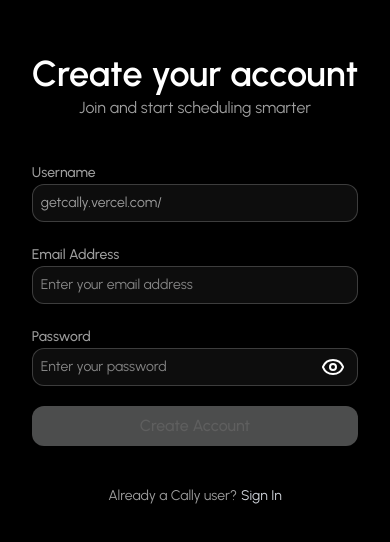
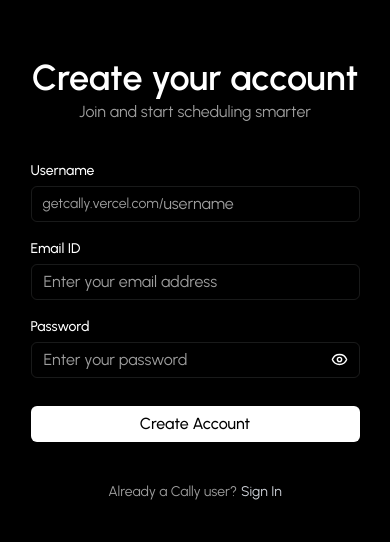
Before and after one commit to abhiiiiiii-21/Cally, a Next.js app in the folder cally/: page /auth/sign-up in a window 390 px wide. Shown: the part 144-686 px from the top of the page. Built offline with nearby package versions, Linux system fonts and the light colour scheme.

Commit message:
changes in the signup page

```diff
--- a/cally/app/auth/layout.jsx
+++ b/cally/app/auth/layout.jsx
@@ -39,12 +39,10 @@ export default function Layout({ children }) {
 
   return (
     <div className="grid grid-cols-1 lg:grid-cols-2 min-h-screen">
-      {/* Left side: dynamic sign in / sign up form */}
       <div className="flex items-center justify-center">
         {children}
       </div>
 
-      {/* Right side: static 3D component */}
       <div className="hidden lg:block w-full bg-gray-950/5">
         <ThreeDMarquee images={images} />
       </div>
--- a/cally/app/auth/sign-up/_components/SignUpForm.jsx
+++ b/cally/app/auth/sign-up/_components/SignUpForm.jsx
@@ -1,43 +1,39 @@
 "use client";
-
-
 import React, { useState } from "react";
 import { Eye, EyeOff } from "lucide-react";
 import { motion } from "framer-motion";
 import { useRouter } from "next/navigation";
-
-const GlassInputWrapper = ({ children }) => (
-  <motion.div
-    initial={{ opacity: 0, y: 8 }}
-    animate={{ opacity: 1, y: 0 }}
-    transition={{ duration: 0.4 }}
-    className="rounded-xl border border-border bg-foreground/5 backdrop-blur-sm transition-colors focus-within:border-violet-400/70 focus-within:bg-violet-500/10"
-  >
-    {children}
-  </motion.div>
-);
+import { Input } from "@/components/ui/input";
+import { Label } from "@/components/ui/label";
+import { toastManager } from "@/components/ui/toast";
 
 export default function SignUpForm() {
   const [showPassword, setShowPassword] = useState(false);
   const [username, setUsername] = useState("");
   const [email, setEmail] = useState("");
   const [password, setPassword] = useState("");
-
-
-  const [error, setError] = useState("");
+  const [loading, setLoading] = useState(false);
 
   const router = useRouter();
 
-  const isFormValid = username && email && password;
+  const isFormValid = Boolean(username && email && password);
 
   const handleSubmit = async (e) => {
+
     e.preventDefault();
-    // setError("");
+    if (!username || !email || !password) {
+      toastManager.add({
+        title: "Missing information",
+        description: "Please fill in all required fields to continue.",
+        type: "error"
+      })
+      return
+    }
 
+    setLoading(true)
 
-    // console.log("Form submitted:", { username, email, password });
     try {
-      const res = await fetch('http://localhost:5001/api/auth/signup', {
+      const res = await fetch(`${process.env.NEXT_PUBLIC_API_BASE_URL}/api/auth/signup`, {
         method: 'POST',
         headers: {
           'Content-Type': 'application/json',
@@ -48,13 +44,30 @@ export default function SignUpForm() {
       const data = await res.json();
 
       if (!res.ok) {
-        setError(data.error || 'Something went wrong');
+        toastManager.add({
+          title: "Signup failed",
+          description: data.error || "Something went wrong",
+          type: "error",
+        });
         return;
       }
+
+      toastManager.add({
+        title: "Account created successfully!",
+        description: "Welcome to Cally!",
+        type: "success"
+      })
 
       router.push('/dashboard');
     } catch (error) {
       console.error("Error during sign-up:", error);
+      toastManager.add({
+        title: "Network error",
+        description: "Please check your internet connection.",
+        type: "error",
+      });
+    } finally {
+      setLoading(false)
     }
 
   };
@@ -85,86 +98,62 @@ export default function SignUpForm() {
           </p>
         </motion.div>
 
+        <form className="space-y-5" onSubmit={handleSubmit} noValidate>
 
-        {error && (
-          <p className="text-red-400 text-center text-sm">{error}</p>
-        )}
-
-        <form className="space-y-5" onSubmit={handleSubmit}>
-          <div>
-            <label className="text-sm font-medium text-muted-foreground">
-              Username
-            </label>
-
-            <GlassInputWrapper>
-              <div className="flex items-center w-full">
-                <span className="text-sm text-muted-foreground ml-2">
+          <div className="*:not-first:mt-2">
+            <Label>Username</Label>
+            <div className="relative">
+              <Input
+                className="peer pl-33"
+                placeholder="username"
+                type="text"
+                value={username}
+                required
+                onChange={(e) => setUsername(e.target.value)}
+              />
+              <span className="pointer-events-none absolute inset-y-0 start-0 flex items-center justify-center ps-3 text-muted-foreground text-sm peer-disabled:opacity-50">
                 getcally.vercel.com/
               </span>
-
-                <input
-                  name="username"
-                  type="text"
-                  value={username}
-                  onChange={(e) => setUsername(e.target.value)}
-                  className="w-full bg-transparent text-sm p-2 focus:outline-none"
-                />
             </div>
-            </GlassInputWrapper>
           </div>
 
-          <div>
-            <label className="text-sm font-medium text-muted-foreground">
-              Email Address
-            </label>
-            <GlassInputWrapper>
-              <input
-                type="email"
-                name="email"
-                value={email}
-                onChange={(e) => setEmail(e.target.value)}
-                placeholder="Enter your email address"
-                className="w-full bg-transparent text-sm p-2 focus:outline-none"
-              />
-            </GlassInputWrapper>
+          <div className="*:not-first:mt-2">
+            <Label>Email ID</Label>
+            <Input required value={email} onChange={(e) => setEmail(e.target.value)} placeholder="Enter your email address" type="email" />
           </div>
 
-          <div>
-            <label className="text-sm font-medium text-muted-foreground">
+          <div className="*:not-first:mt-2">
+            <Label>
               Password
-            </label>
-            <GlassInputWrapper>
+            </Label>
+
             <div className="relative">
-                <input
+              <Input
                 type={showPassword ? "text" : "password"}
                 name="password"
                 value={password}
                 onChange={(e) => setPassword(e.target.value)}
+                required
                 placeholder="Enter your password"
-                  className="w-full bg-transparent text-sm p-2 focus:outline-none"
               />
               <button
                 type="button"
-                  className="absolute inset-y-0 right-3 flex items-center"
-                  onClick={() => setShowPassword(!showPassword)}
-                >
-                  {showPassword ? <EyeOff /> : <Eye />}
+                aria-label={showPassword ? "Hide password" : "Show password"}
+                className="absolute inset-y-0 right-3 flex items-center cursor-pointer"
+                onClick={() => setShowPassword(!showPassword)}>
+                {showPassword ? <EyeOff size={17} /> : <Eye size={17} />}
               </button>
             </div>
-            </GlassInputWrapper>
           </div>
 
           <motion.button
             whileTap={{ scale: isFormValid ? 0.97 : 1 }}
             type="submit"
-            disabled={!isFormValid}
-            className={`cursor-pointer w-full rounded-xl py-2 font-medium shadow-md transition-colors
-              ${isFormValid
-                ? "bg-primary text-primary-foreground hover:bg-primary/90"
-                : "bg-muted text-muted-foreground opacity-60 cursor-not-allowed"
-              }`}
+            disabled={loading}
+            className={`cursor-pointer w-full rounded-md py-1.5 font-medium shadow-md transition-colors mt-2
+              bg-primary text-primary-foreground hover:bg-primary/90`}
           >
-            Create Account
+            {loading ? "Creating..." : "Create Account"}
           </motion.button>
         </form>
 
--- a/cally/app/layout.js
+++ b/cally/app/layout.js
@@ -1,7 +1,9 @@
-import {Raleway, Urbanist } from "next/font/google";
+import { Raleway, Urbanist } from "next/font/google";
 import "./globals.css";
 import { ThemeProvider } from "@/components/theme-provider";
 
+
+import { AnchoredToastProvider, ToastProvider } from "@/components/ui/toast";
 
 const raleway = Raleway({
   subsets: ['latin'],
@@ -32,7 +34,11 @@ export default function RootLayout({ children }) {
           enableSystem
           disableTransitionOnChange
         >
-          {children}
+          <ToastProvider position="bottom-center">
+            <AnchoredToastProvider>
+              {children}
+            </AnchoredToastProvider>
+          </ToastProvider>
         </ThemeProvider>
       </body>
     </html>
--- a/cally/components/CopyButton.jsx
+++ b/cally/components/CopyButton.jsx
@@ -31,7 +31,7 @@ export default function CopyButton() {
         <TooltipTrigger asChild>
           <Button
             aria-label={copied ? "Copied" : "Copy to clipboard"}
-            className="disabled:opacity-100"
+            className="disabled:opacity-100 cursor-pointer"
             disabled={copied}
             onClick={handleCopy}
             size="icon"
--- a/cally/components/app-siderbar.jsx
+++ b/cally/components/app-siderbar.jsx
@@ -1,6 +1,6 @@
 "use client"
 
-import * as React from "react"
+import React, { useEffect, useState } from "react"
 import {
   CalendarIcon,
   ClockIcon,
@@ -59,28 +59,37 @@ const data = {
 
 export function AppSidebar(props) {
   const router = useRouter();
-  const [user, setUser] = React.useState({
-    name: "User",
-    email: "user@example.com",
-    avatar: "/Profile/Avatar1.png",
-  });
 
-  React.useEffect(() => {
-    const fetchUser = async () => {
-      try {
-        // Simulate API delay
-        await new Promise(resolve => setTimeout(resolve, 500));
-        setUser({
-          name: "John Doe",
-          email: "john@example.com",
-          avatar: "https://github.com/shadcn.png",
-        });
-      } catch (error) {
-        console.error("Failed to fetch user:", error);
+  const [user, setUser] = useState({ name: "", email: "", avatar: "" });
+  const [loading, setLoading] = useState(true)
+
+  const userData = async () => {
+    try {
+      const res = await fetch(`${process.env.NEXT_PUBLIC_API_BASE_URL}/user/me`, {
+        method: 'GET',
+        credentials: "include",
+        headers: {
+          'Content-type': 'application/json'
+        }
+      })
+
+      if (!res.ok) {
+        throw new Error("Failed to fetch user!");
       }
-    };
-    fetchUser();
-  }, []);
+
+      const data = await res.json()
+
+      setUser({ name: data.name, email: data.email, avatar: data.profilePic })
+    } catch (error) {
+      console.error("User fetch failed:", error)
+    }finally{
+      setLoading(false)
+    }
+  }
+
+  useEffect(() => {
+    userData()
+  }, [])
 
   function onClickIcon() {
     router.push("/");
@@ -110,7 +119,7 @@ export function AppSidebar(props) {
         <NavMain items={data.navMain} />
       </SidebarContent>
       <SidebarFooter>
-        <NavUser user={user} />
+         {!loading && <NavUser user={user} />}
       </SidebarFooter>
     </Sidebar>
   )
--- a/cally/components/event-calendar/event-calendar.jsx
+++ b/cally/components/event-calendar/event-calendar.jsx
@@ -312,16 +312,6 @@ export function EventCalendar({
                 </DropdownMenuItem>
               </DropdownMenuContent>
             </DropdownMenu>
-            <Button
-              className="max-[479px]:aspect-square max-[479px]:p-0!"
-              onClick={() => {
-                setSelectedEvent(null); // Ensure we're creating a new event
-                setIsEventDialogOpen(true);
-              }}
-              size="sm">
-              <PlusIcon aria-hidden="true" className="sm:-ms-1 opacity-60" size={16} />
-              <span className="max-sm:sr-only">New event</span>
-            </Button>
           </div>
         </div>
 
```
Also changed, not shown: cally/app/(main)/dashboard/_dashboard/MainCard.jsx (+26 -21 lines), cally/app/(main)/dashboard/_dashboard/TimelineCard.jsx (+17 -14 lines), cally/app/(main)/dashboard/page.jsx (+5 -7 lines), cally/components/kibo-ui/status/index.jsx (+5 -2 lines), cally/components/ui/roadmap-card.jsx (+49 -24 lines), 1 other file (tests, documents, lock files or other folders). Lines whose indentation alone changed are shown as unchanged.
